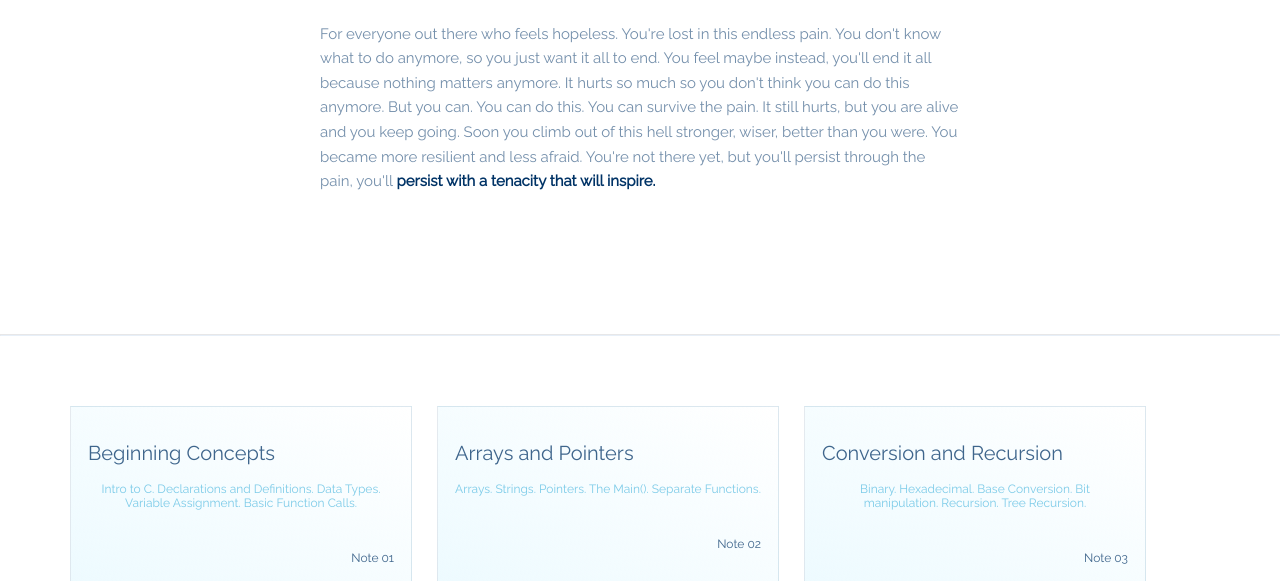
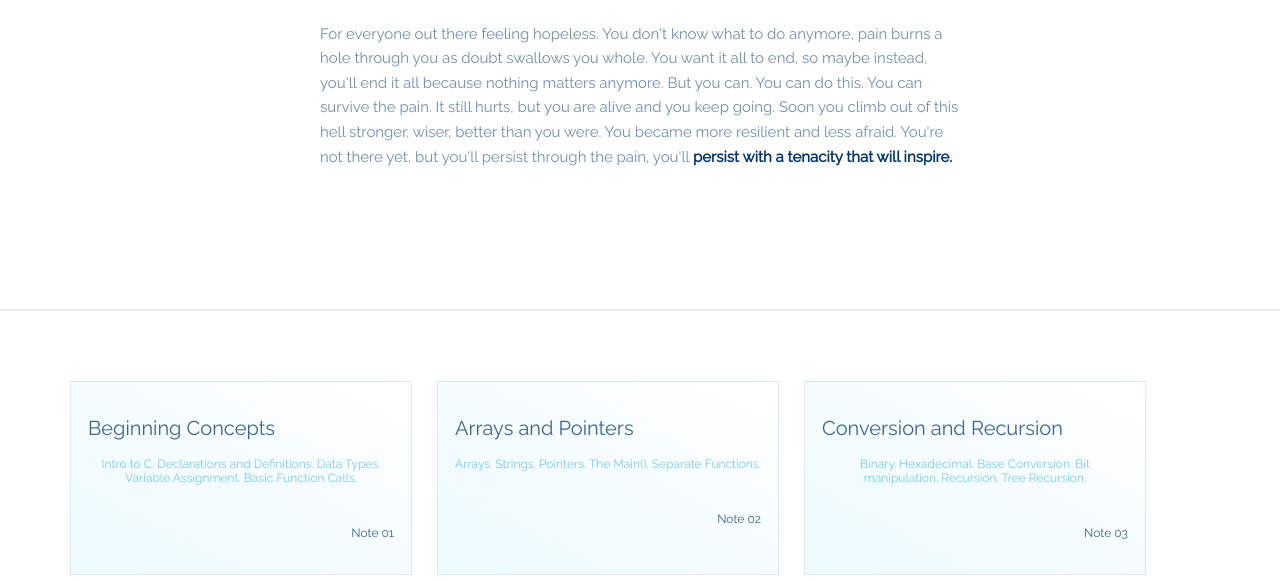
Before and after one commit to gddh/gddh.github.io, a plain HTML site: page index.html in a window 1280 px wide. Shown: the part 219-800 px from the top of the page. Drawn offline with nearby package versions, Linux system fonts and the light colour scheme.

Commit message:
updating the beginning text

```diff
--- a/index.html
+++ b/index.html
@@ -39,7 +39,7 @@
             <hr id="head-hr">
             <br>
                 <span>
-                    For everyone out there who feels hopeless. You're lost in this endless pain. You don't know what to do anymore, so you just want it all to end. You feel maybe instead, you'll end it all because nothing matters anymore. It hurts so much so you don't think you can do this anymore. But you can. You can do this. You can survive the pain. It still hurts, but you are alive and you keep going. Soon you climb out of this hell stronger, wiser, better than you were. You became more resilient and less afraid. You're not there yet, but you'll persist through the pain, you'll <strong> persist with a tenacity that will inspire. </strong>
+                    For everyone out there feeling hopeless. You don't know what to do anymore, pain burns a hole through you as doubt swallows you whole. You want it all to end, so maybe instead, you'll end it all because nothing matters anymore. But you can. You can do this. You can survive the pain. It still hurts, but you are alive and you keep going. Soon you climb out of this hell stronger, wiser, better than you were. You became more resilient and less afraid. You're not there yet, but you'll persist through the pain, you'll <strong> persist with a tenacity that will inspire. </strong>
                 </span>
             </div>
 	</section>
```
